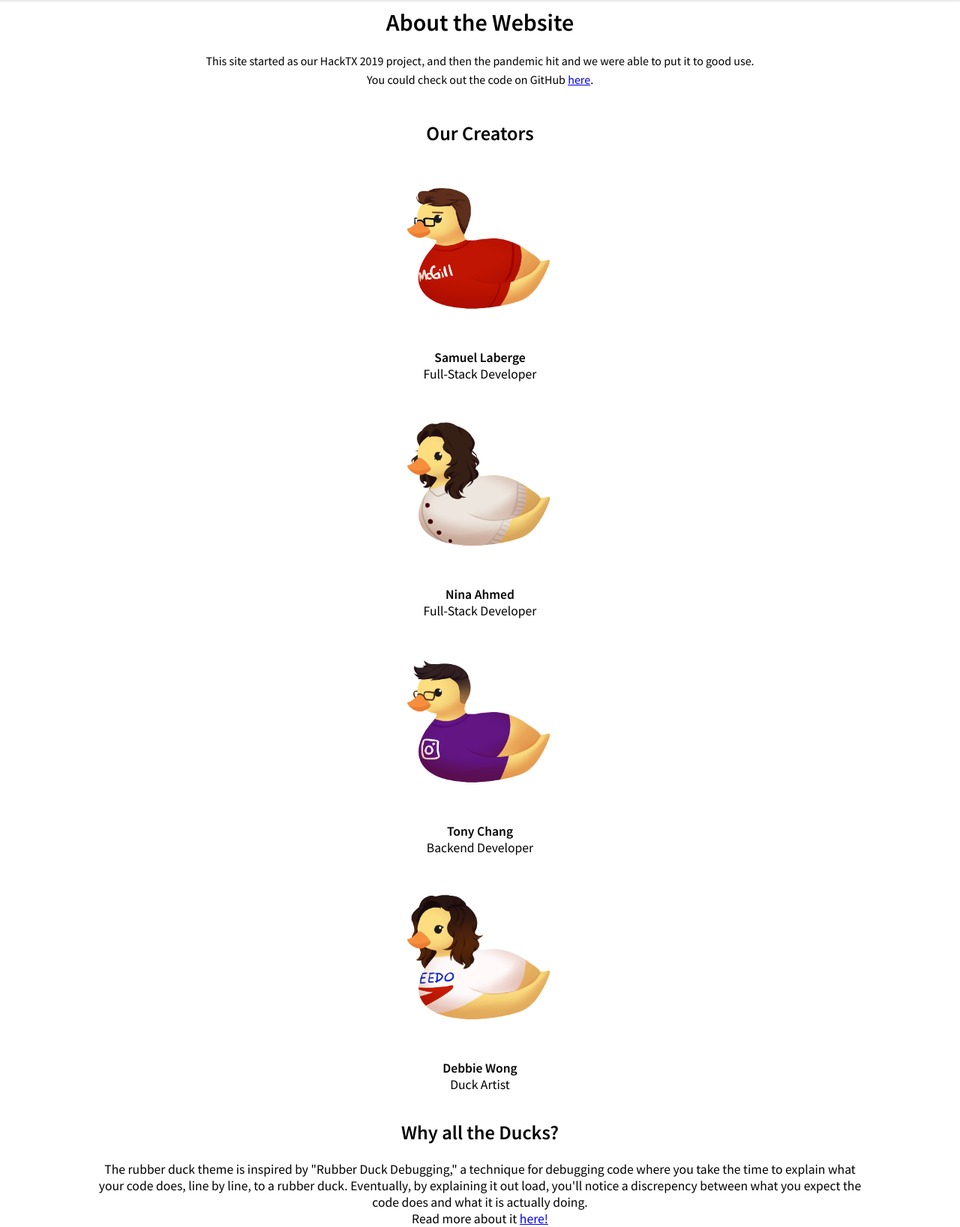
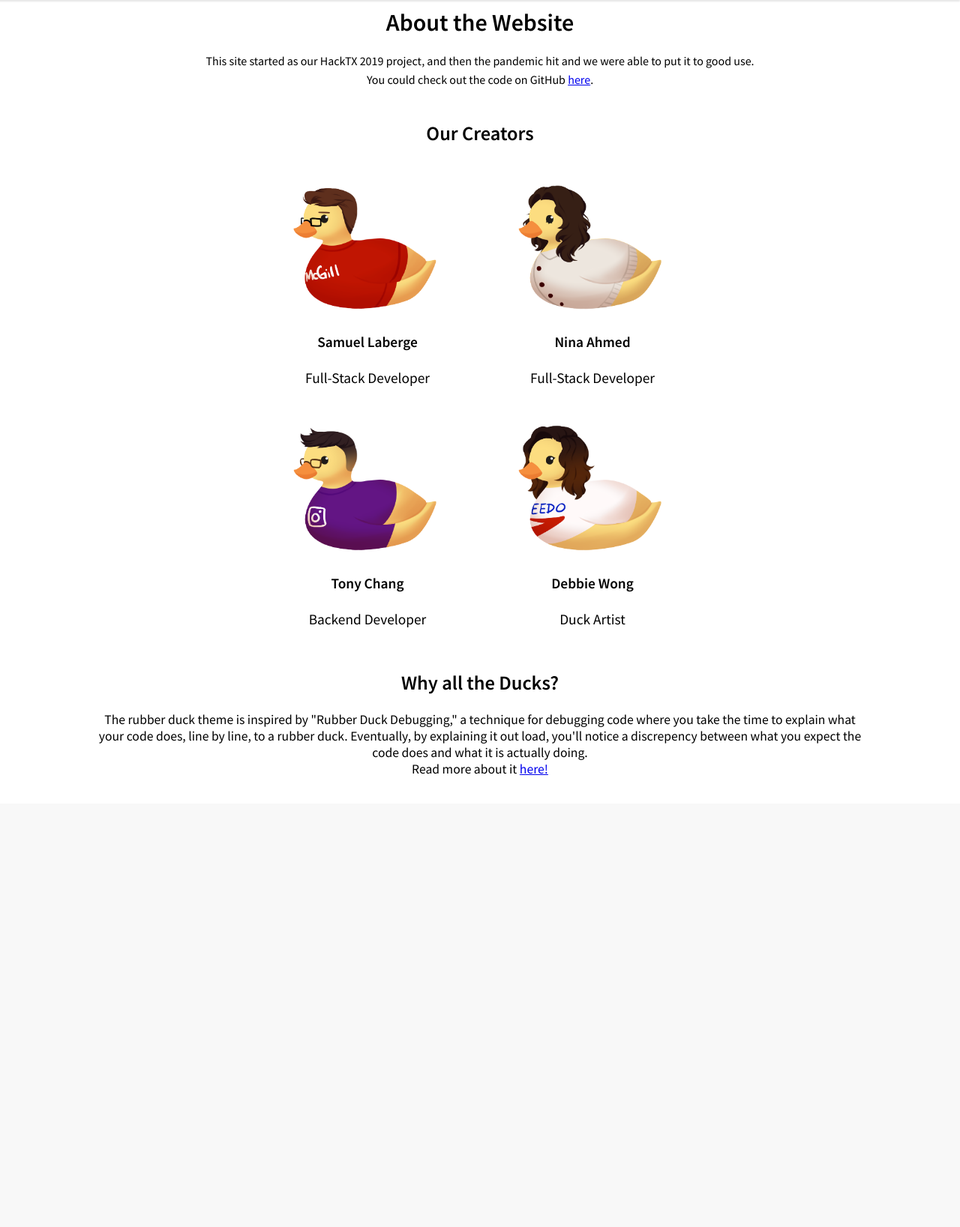
Before and after one commit to SamLab17/HelpHours, a Python web app: template helphours/templates/about.html in a window 1280 px wide. Shown: the part 54-1691 px from the top of the page at 75% size. After the commit the page ends 1088 px from the top, so only its background shows below. Run offline with Jinja, Linux system fonts and the light colour scheme; the template is opened without the code that fills it, so the values that code supplies are empty.

Commit message:
Change about page to put ducks in 2x2 grid

```diff
--- a/helphours/templates/about.html
+++ b/helphours/templates/about.html
@@ -13,6 +13,13 @@ flex-direction: column;
       justify-content: center;
       align-items: center;
     }
+    .row {
+      display: flex;
+    }
+    .column {
+      display: block;
+      width: 300px;
+    }
 </style>
 {% endblock %}
 
@@ -24,28 +31,37 @@ align-items: center;
 </div>
 <div class="align narrow-content">
   <h2 style="margin-bottom: 0px;"><strong>Our Creators</strong></h2>
+  <div class="row">
+    <div class="column narrow-content">
       <img class="image" src="{{ url_for('static', filename='images/samduck.png') }}" alt="Sam Duck">
-  </br>
-  <span><strong>Samuel Laberge</strong></span>
-  <span>Full-Stack Developer</span>
+      <span class="align"><strong>Samuel Laberge</strong><br></span>
+      <span class="align">Full-Stack Developer</span>
+    </div>
+    <div class="column narrow-content">
       <img class="image" src="{{ url_for('static', filename='images/ninaduck.png') }}" alt="Nina Duck">
-  </br>
-  <span><strong>Nina Ahmed</strong></span>
-  <span>Full-Stack Developer</span>
+      <span class="align"><strong>Nina Ahmed</strong><br></span>
+      <span class="align">Full-Stack Developer</span>
+    </div>
+  </div>
+  <div class="row">
+    <div class="column narrow-content">
       <img class="image" src="{{ url_for('static', filename='images/tonyduck.png') }}" alt="Tony Duck">
-  </br>
-  <span><strong>Tony Chang</strong></span>
-  <span>Backend Developer</span>
+      <span class="align"><strong>Tony Chang</strong><br></span>
+      <span class="align">Backend Developer</span>
+    </div>
+    <div class="column narrow-content">
       <img class="image" src="{{ url_for('static', filename='images/debbieduck.png') }}" alt="Debbie Duck">
-  </br>
-  <span><strong>Debbie Wong</strong></span>
-  <span>Duck Artist</span>
-  <p></p>
+      <span class="align"><strong>Debbie Wong</strong><br></span>
+      <span class="align">Duck Artist</span>
+    </div>
+  </div>
+  <p style="padding-bottom: 20px;"></p>
   <h2><strong>Why all the Ducks?</strong></h2>
   <span style="text-align: center;">The rubber duck theme is inspired by "Rubber Duck Debugging," a technique for debugging code where you take the time
     to explain what your code does, line by line, to a rubber duck. Eventually, by explaining it out load, you'll notice a
     discrepency between what you expect the code does and what it is actually doing.
   </span>
   <span>Read more about it <a href="https://en.wikipedia.org/wiki/Rubber_duck_debugging">here!</a></span>
+  <p></p>
 </div>
 {% endblock %}
```
Lines whose indentation alone changed are shown as unchanged.
